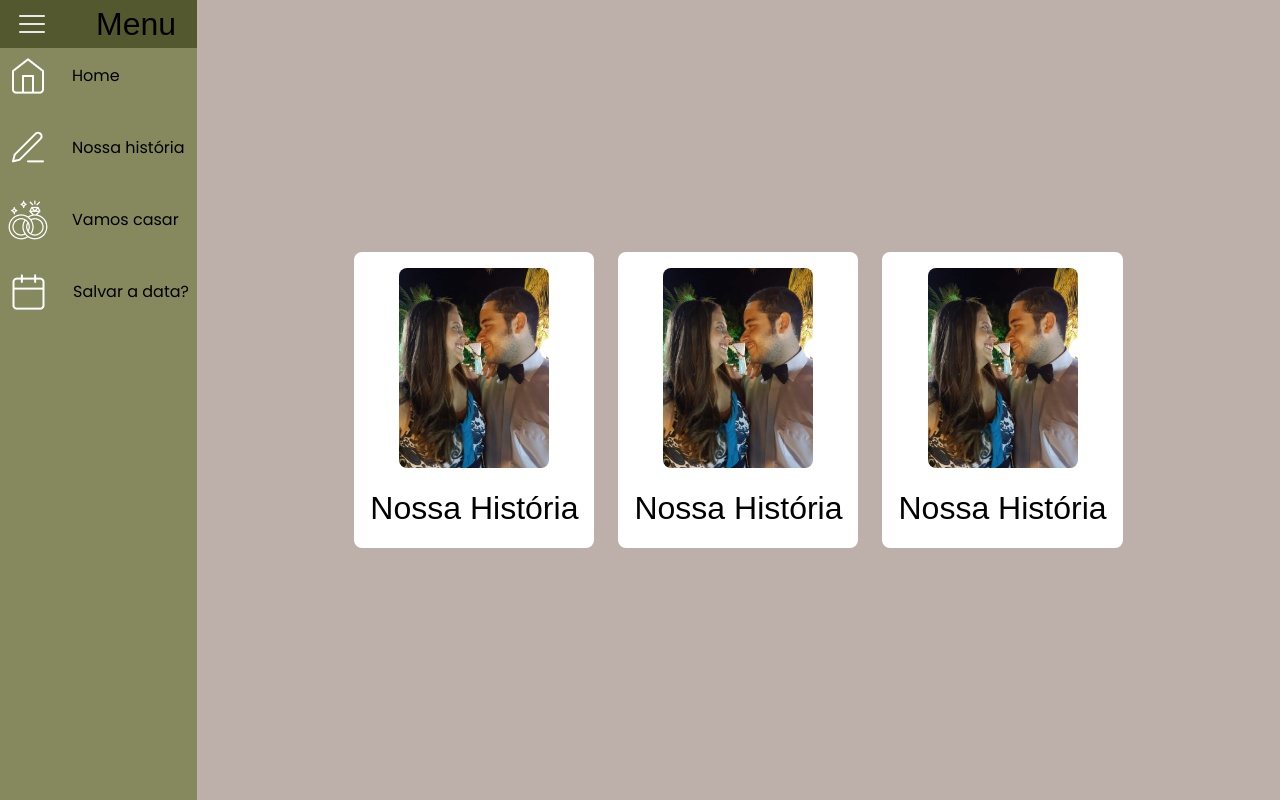
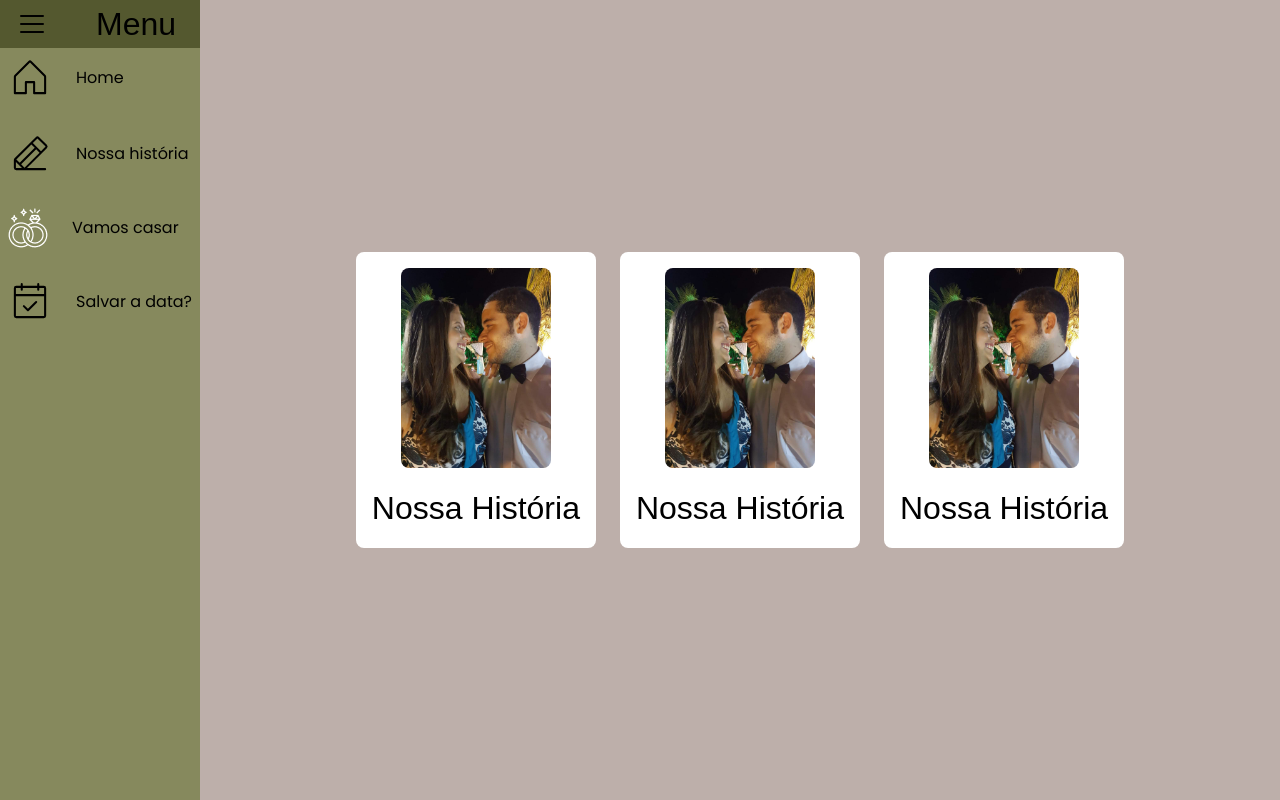
Before and after one commit to nayara-al/my-wedding-invite, a Next.js app: page / in a window 1280 px wide. Built offline with nearby package versions, Linux system fonts and the light colour scheme; a web font is replaced by a local one.

Commit message:
feat: phosphor-icons

```diff
--- a/package.json
+++ b/package.json
@@ -10,6 +10,7 @@
     "email": "email dev --dir src/emails"
   },
   "dependencies": {
+    "@phosphor-icons/react": "^2.0.10",
     "@react-email/button": "0.0.10",
     "@react-email/components": "^0.0.7",
     "@react-email/html": "0.0.4",
--- a/src/components/common/NavBar/index.tsx
+++ b/src/components/common/NavBar/index.tsx
@@ -1,10 +1,7 @@
 "use client";
 import React, { useEffect, useState } from "react";
-import menu from "../../../../public/menu.png";
-import home from "../../../../public/home.png";
-import story from "../../../../public/story.png";
+import { List, House, PencilLine, CalendarCheck } from "@phosphor-icons/react"
 import rings from "../../../../public/rings.png";
-import calendar from "../../../../public/calendar.png";
 import Image from "next/image";
 import Link from "next/link";
 
@@ -41,13 +38,7 @@ export const NavBar = () => {
         onClick={toggleText}
         className="bg-secondGreen flex items-center gap-12 px-4 h-12"
       >
-        <Image
-          src={menu}
-          alt="menu hamburguer"
-          width={32}
-          height={32}
-          className="hover:cursor-pointer"
-        />
+        <List width={32} height={32} className="cursor-pointer"/>
         {showText && (
           <p className="hover:cursor-pointer font-gwendolyn text-[2rem]">
             Menu
@@ -55,15 +46,15 @@ export const NavBar = () => {
         )}
       </header>
       <ul className="flex flex-col gap-4 px-2">
-        <Link href={"/"}>
+        <Link href={"/"} className="text-center">
           <li className="flex gap-6 py-2">
-            <Image src={home} alt="ícone de casa" />
+            <House width={44} height={44} weight="light" />
             {showText && <p className="font-poppins self-center">Home</p>}
           </li>
         </Link>
         <Link href={"/nossa-historia"}>
           <li className="flex gap-6 py-2">
-            <Image src={story} alt="ícone de lápis para escrita" />
+            <PencilLine width={44} height={44} weight="light"/>
             {showText && (
               <p className="font-poppins self-center">Nossa história</p>
             )}
@@ -79,7 +70,7 @@ export const NavBar = () => {
         </Link>
         <Link href={"/salvar-data"}>
           <li className="flex w-full gap-6 py-2">
-            <Image src={calendar} alt="ícone de calendário" />
+            <CalendarCheck width={44} height={44} weight="light"/>
             {showText && (
               <p className="font-poppins self-center">Salvar a data?</p>
             )}
```
Also changed, not shown: 1 other file (tests, documents, lock files or other folders).
